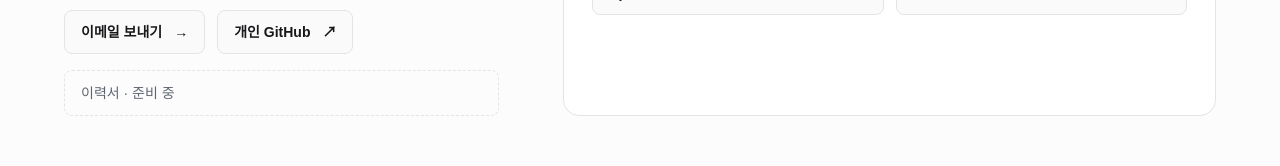
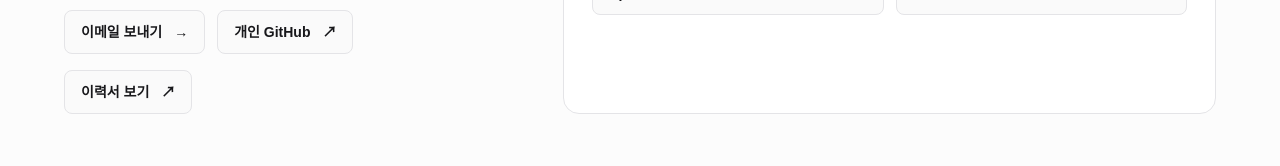
Before and after one commit to kimse0ngjun/portfolio, a Next.js app: page / in a window 1280 px wide. Shown: the part 3699-3865 px from the top of the page. Built offline with nearby package versions, Linux system fonts and the light colour scheme; no server answers.

Commit message:
feat: 이력서 PDF 연결

```diff
--- a/src/components/sections/ContactSection.tsx
+++ b/src/components/sections/ContactSection.tsx
@@ -38,9 +38,16 @@ export function ContactSection() {
               개인 GitHub <span className="sr-only">(새 창에서 열림)</span><span aria-hidden="true">↗</span>
             </a>
           </div>
-          <div className="mt-4 rounded-lg border border-dashed border-border px-4 py-3 text-sm text-muted" aria-label="이력서 상태">
-            이력서 · 준비 중
-          </div>
+          <a
+            className={`${externalLinkClassName} mt-4`}
+            href="/resume/kim-seongjun-resume.pdf"
+            target="_blank"
+            rel="noopener noreferrer"
+          >
+            이력서 보기
+            <span className="sr-only">(PDF, 새 창에서 열림)</span>
+            <span aria-hidden="true">↗</span>
+          </a>
         </div>
 
         <div className="rounded-2xl border border-border bg-surface p-5 sm:p-7">
```
Also changed, not shown: 1 other file (tests, documents, lock files or other folders).
